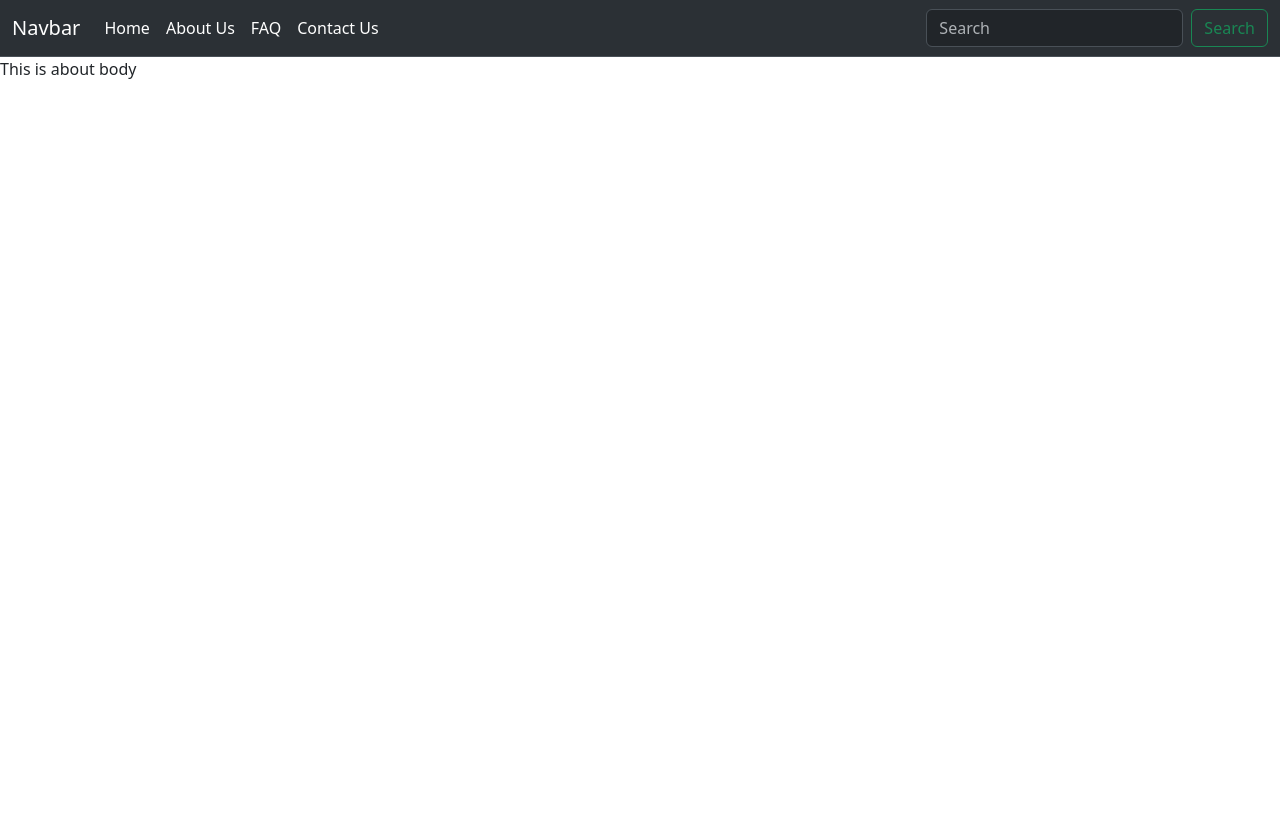
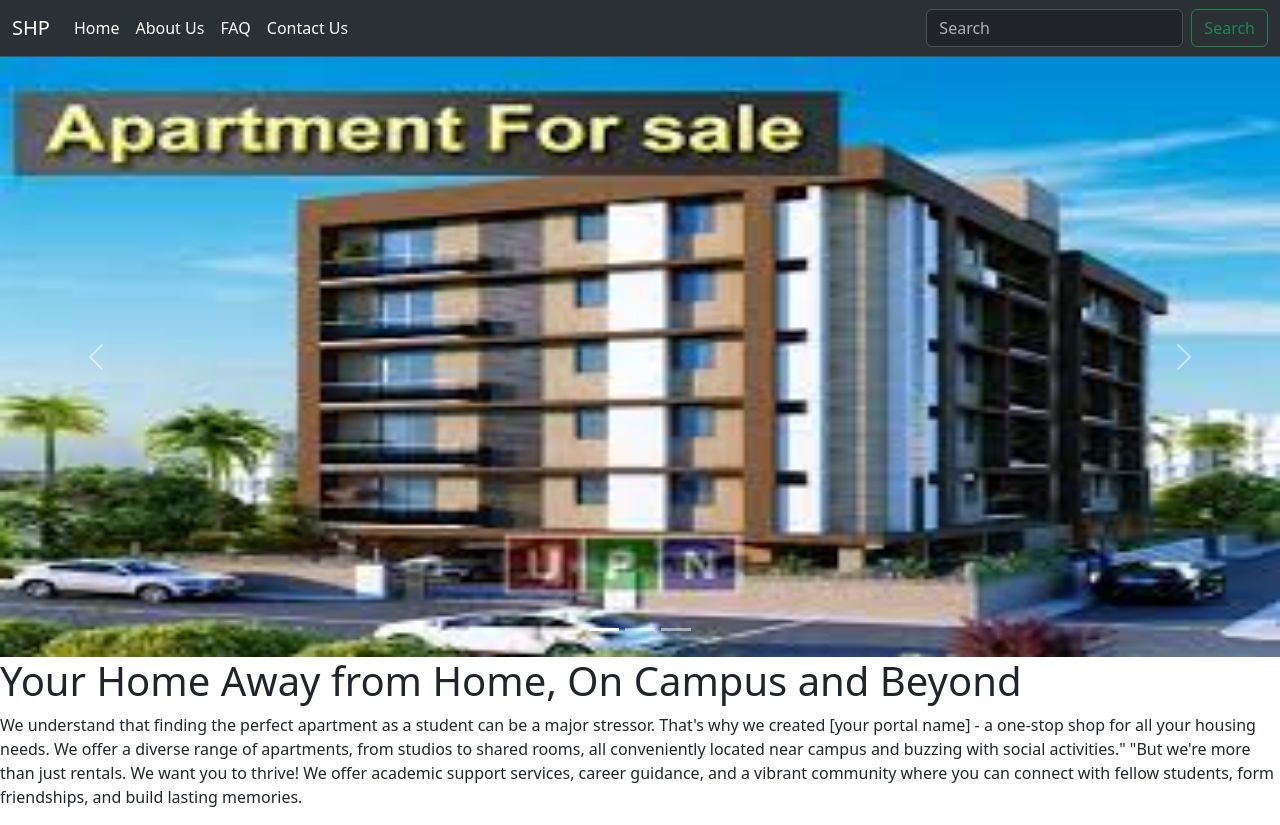
Before and after one commit to tbcrafay/SSUET-project1-2023F, a Django app: page /shop/about/ in a window 1280 px wide. Before the commit the page ends 79 px from the top, so only its background shows below. Run offline with Django 5.2, Linux system fonts and the light colour scheme.

Commit message:
contact us and pages addition

```diff
--- a/shp/shop/admin.py
+++ b/shp/shop/admin.py
@@ -1,5 +1,7 @@
 from django.contrib import admin
 
 from .models import Product
+from .models import Contact
 
 admin.site.register(Product)
+admin.site.register(Contact)
--- a/shp/shop/templates/shop/about.html
+++ b/shp/shop/templates/shop/about.html
@@ -1,6 +1,52 @@
 {% extends 'shop/basic.html' %}
 
 
-{% block title %} Title of about{% endblock %}
+{% block title %} About Us{% endblock %}
 
-{% block body %} This is about body {% endblock %}
+{% block body %}
+{% load static %}
+<div id="carouselExampleIndicators" class="carousel slide">
+    <div class="carousel-indicators">
+        <button type="button" data-bs-target="#carouselExampleIndicators" data-bs-slide-to="0" class="active"
+            aria-current="true" aria-label="Slide 1"></button>
+        <button type="button" data-bs-target="#carouselExampleIndicators" data-bs-slide-to="1"
+            aria-label="Slide 2"></button>
+        <button type="button" data-bs-target="#carouselExampleIndicators" data-bs-slide-to="2"
+            aria-label="Slide 3"></button>
+    </div>
+    <div class="carousel-inner">
+        <div class="carousel-item active">
+            <img src="{%static 'shop/house.jpg' %}" style="height: 600px;" class="d-block w-100" alt="...">
+        </div>
+        <div class="carousel-item">
+            <img src="{%static 'shop/house1.jpg' %}" style="height: 600px;" class="d-block w-100" alt="...">
+        </div>
+        <div class="carousel-item">
+            <img src="{%static 'shop/house2.jpg' %}" style="height: 600px;" class="d-block w-100" alt="...">
+        </div>
+    </div>
+    <button class="carousel-control-prev" type="button" data-bs-target="#carouselExampleIndicators"
+        data-bs-slide="prev">
+        <span class="carousel-control-prev-icon" aria-hidden="true"></span>
+        <span class="visually-hidden">Previous</span>
+    </button>
+    <button class="carousel-control-next" type="button" data-bs-target="#carouselExampleIndicators"
+        data-bs-slide="next">
+        <span class="carousel-control-next-icon" aria-hidden="true"></span>
+        <span class="visually-hidden">Next</span>
+    </button>
+</div>
+
+
+<h1> Your Home Away from Home, On Campus and Beyond </h1>
+
+<p> We understand that finding the perfect apartment as a student can be a major stressor. That's why we created [your
+    portal name] - a one-stop shop for all your housing needs. We offer a diverse range of apartments, from studios to
+    shared rooms, all conveniently located near campus and buzzing with social activities."
+
+    "But we're more than just rentals. We want you to thrive! We offer academic support services, career guidance, and a
+    vibrant community where you can connect with fellow students, form friendships, and build lasting memories.</p>
+
+
+
+{% endblock %}
--- a/shp/shop/templates/shop/basic.html
+++ b/shp/shop/templates/shop/basic.html
@@ -1,4 +1,3 @@
-
 <!doctype html>
 <html lang="en">
 
@@ -10,9 +9,9 @@
         integrity="sha384-T3c6CoIi6uLrA9TneNEoa7RxnatzjcDSCmG1MXxSR1GAsXEV/Dwwykc2MPK8M2HN" crossorigin="anonymous">
     <link rel="stylesheet" href="https://use.fontawesome.com/releases/v5.7.0/css/all.css"
         integrity="sha384-lZN37f5QGtY3VHgisS14W3ExzMWZxybE1SJSEsQp9S+oqd12jhcu+A56Ebc1zFSJ" crossorigin="anonymous">
-        <style>
+    <style>
 
-       </style>
+    </style>
 
 </head>
 
@@ -23,7 +22,7 @@
 
     <nav class="navbar navbar-expand-lg bg-body-tertiary navbar bg-dark border-bottom border-body" data-bs-theme="dark">
         <div class="container-fluid">
-            <a class="navbar-brand" href="#">Navbar</a>
+            <a class="navbar-brand" href="#">SHP</a>
             <button class="navbar-toggler" type="button" data-bs-toggle="collapse"
                 data-bs-target="#navbarSupportedContent" aria-controls="navbarSupportedContent" aria-expanded="false"
                 aria-label="Toggle navigation">
@@ -32,16 +31,16 @@
             <div class="collapse navbar-collapse" id="navbarSupportedContent">
                 <ul class="navbar-nav me-auto mb-2 mb-lg-0">
                     <li class="nav-item">
-                        <a class="nav-link active" aria-current="page" href="#">Home</a>
+                        <a class="nav-link active" aria-current="page" href="/shop">Home</a>
                     </li>
                     <li class="nav-item">
-                        <a class="nav-link active" aria-current="page" href="#">About Us</a>
+                        <a class="nav-link active" aria-current="page" href="/shop/about">About Us</a>
                     </li>
                     <li class="nav-item">
-                        <a class="nav-link active" aria-current="page" href="#">FAQ</a>
+                        <a class="nav-link active" aria-current="page" href="/shop/tracker">FAQ</a>
                     </li>
                     <li class="nav-item">
-                        <a class="nav-link active" aria-current="page" href="#">Contact Us</a>
+                        <a class="nav-link active" aria-current="page" href="/shop/contact">Contact Us</a>
                     </li>
                 </ul>
                 <form class="d-flex" role="search">
--- /dev/null
+++ b/shp/shop/templates/shop/tracker.html
@@ -0,0 +1,6 @@
+{% extends 'shop/basic.html' %}
+
+
+{% block title %} FAQ {% endblock %}
+
+{% block body %} This is the FAQ section {% endblock %}
--- a/shp/shop/views.py
+++ b/shp/shop/views.py
@@ -1,12 +1,13 @@
 from django.shortcuts import render
 from django.http import HttpResponse
-from .models import Product
+from .models import Product, Contact
 import math
 
 # Create your views here.
 def index(request):
     products = Product.objects.all()
     print(products)
+
     params = {'product':products}
     return render(request, 'shop/Index.html', params )
 
@@ -14,10 +15,18 @@ def about(request):
      return render(request, 'shop/about.html')
 
 def contact(request):
-    return HttpResponse("We are at contact")
+    if request.method=="POST":
+        name = request.POST.get('name', '')
+        email = request.POST.get('email', '')
+        phone = request.POST.get('phone', '')
+        desc = request.POST.get('desc', '')
+        contact = Contact(name=name, email=email, phone=phone, desc=desc)
+        contact.save()
+        print(name,email,phone,desc)
+    return render(request, 'shop/contact.html')
 
 def tracker(request):
-    return HttpResponse("We are at tracker")
+    return render(request, 'shop/tracker.html')
 
 def search(request):
     return HttpResponse("We are at search")
```
Also changed, not shown: shp/shop/models.py (+12 -0 lines), shp/shop/templates/shop/contact.html (added, +38 -0 lines), shp/shop/templates/shop/index.html (+19 -12 lines), shp/db.sqlite3, shp/shop/migrations/0006_contact.py (added), shp/shop/static/shop/house.jpg (added), shp/shop/static/shop/house1.jpg (added), shp/shop/static/shop/house2.jpg (added).
